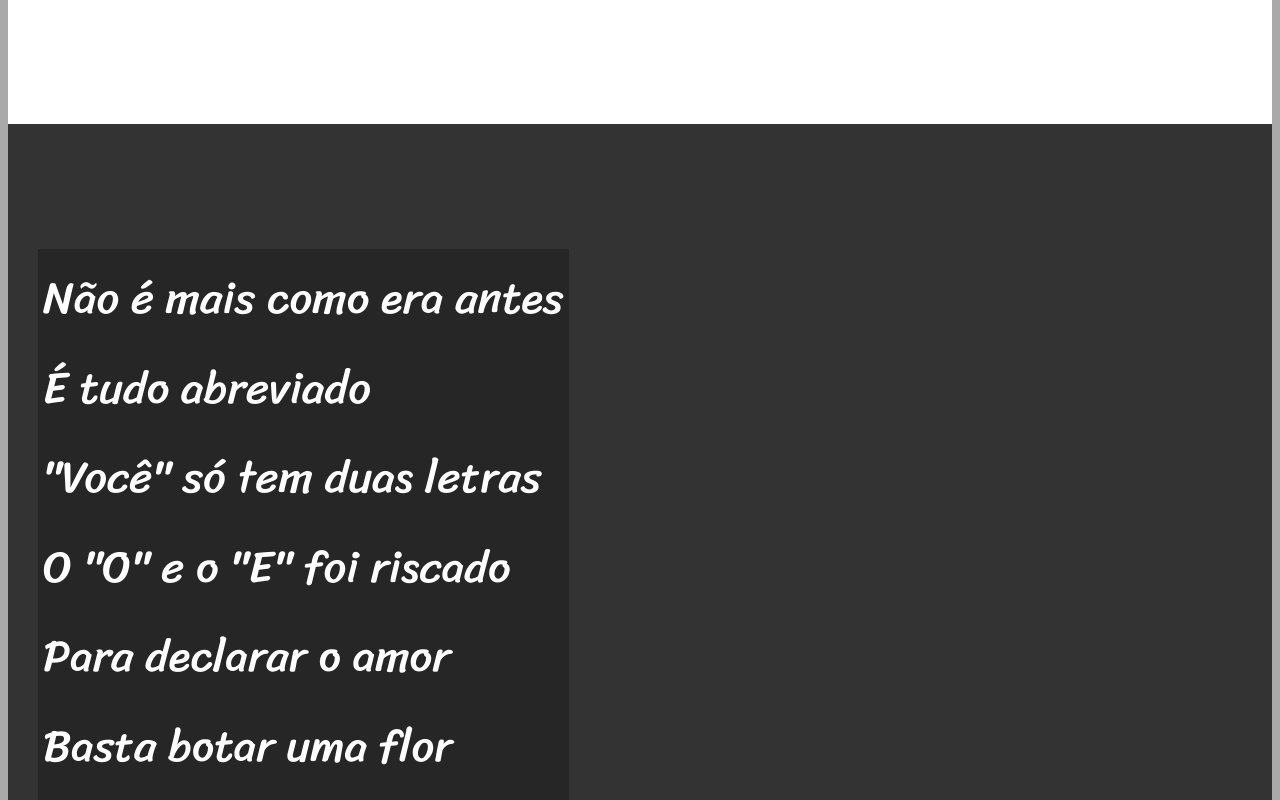
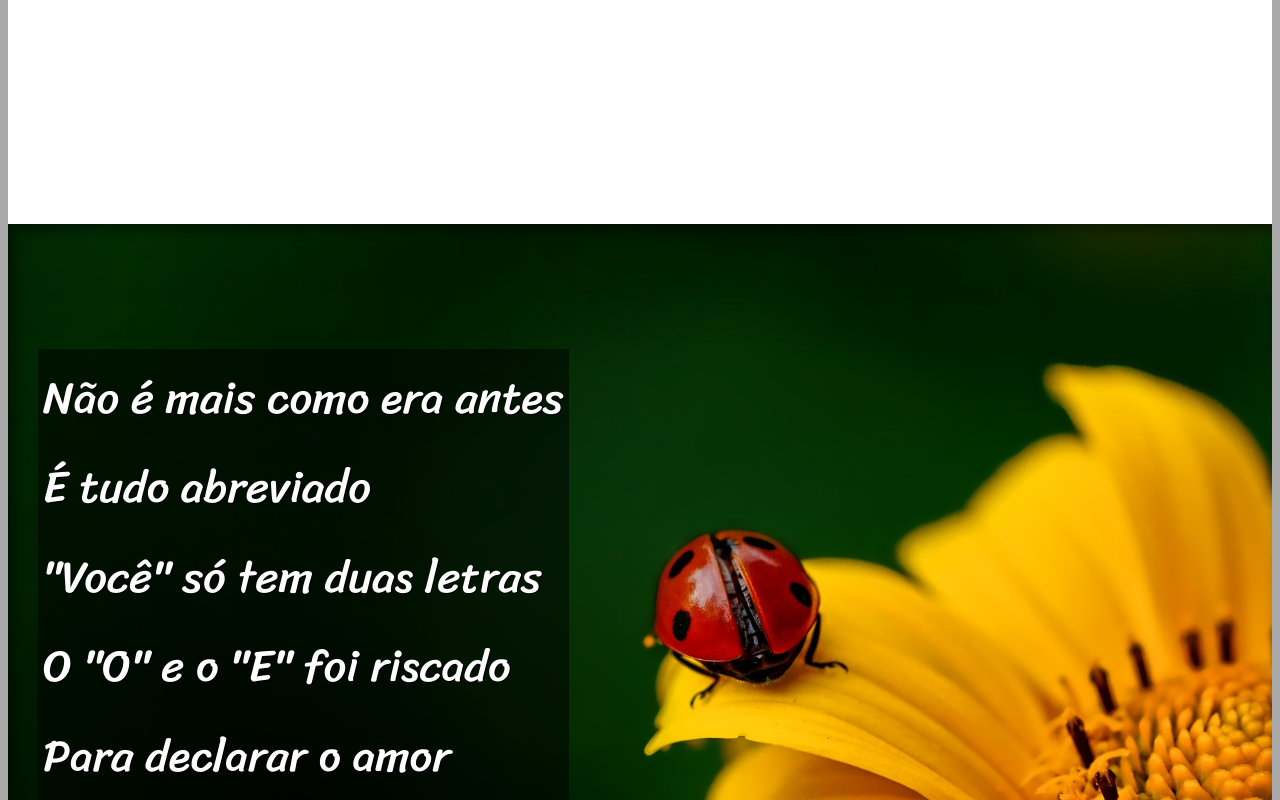
Before and after one commit to gisellafreitas/html-css, a plain HTML site: page desafios/D012/index.html in a window 1280 px wide. Shown: the part 1200-2000 px from the top of the page. Drawn offline with Linux system fonts and the light colour scheme.

Commit message:
atualizei estilo desafio 12

```diff
--- a/desafios/D012/estilo/style.css
+++ b/desafios/D012/estilo/style.css
@@ -1,12 +1,13 @@
 @charset "utf-8";
-@import url('https://fonts.googleapis.com/css2?family=Passion+One:wght@400;700;900&display=swap');
+
+@import url('https://fonts.googleapis.com/css2? family= Passion+One:wght@400;700;900 & display=swap');
 
 @import url('https://fonts.googleapis.com/css2? family= Sriracha & display=swap');
 
 :root {
     --fonte1: Verdana, Geneva, Tahoma, sans-serif;
     --fonte2: 'Passion One', sem serifa;
-    --fonte3: 'Sriracha', cursiva;
+    --fonte3: 'Sriracha', cursive;
 
 }
 
@@ -19,7 +20,7 @@
 html, body {
     min-height: 100vh;
     background-color: darkgray;
-    font-family: var(--fonte1);
+    font-family: var(--fonte3);
 
 }
 header{
@@ -53,6 +54,10 @@ section{
     font-family: var(--fonte3);
     font-size: 3.5vw;
 }
+
+section > p {
+    padding-bottom: 2em;
+}
 section.normal {
     background-color: white;
     color: black;
@@ -60,11 +65,28 @@ section.normal {
 section.imagem {
     background-color: rgb(51, 51, 51);
     color: white;
+    box-shadow: inset 6px 6px 13px 0px rgba(0, 0, 0, 0.473);
+    background-size: cover;
+    background-attachment: fixed;
+
 }
 section.imagem > p {
    display: inline-block;
    padding: 5px;
-    background-color: rgba(0, 0, 0, 0.253);
+    background-color: rgba(0, 0, 0, 0.514);
+    text-shadow: 1px 1px 0px black;
+}
+
+section#img01 {
+    background-image: url('../imagens/background001.jpg');
+    background-position: right center;
+
+
+}
+
+section#img02 {
+    background-image: url('../imagens/background002.jpg');
+
 }
 footer {
     background-color: black;
--- a/desafios/D012/index.html
+++ b/desafios/D012/index.html
@@ -24,7 +24,7 @@
         </p>
     </section>
 
-    <section class="imagem">
+    <section class="imagem" id="img01">
         <p>
             Não é mais como era antes <br>
             É tudo abreviado <br>
@@ -59,7 +59,7 @@
 
     </section>
 
-    <section class="imagem">
+    <section class="imagem" id="img02">
         <p>
             Tenho saudade das cartas <br>
             Escritas com a própria mão <br>
```
